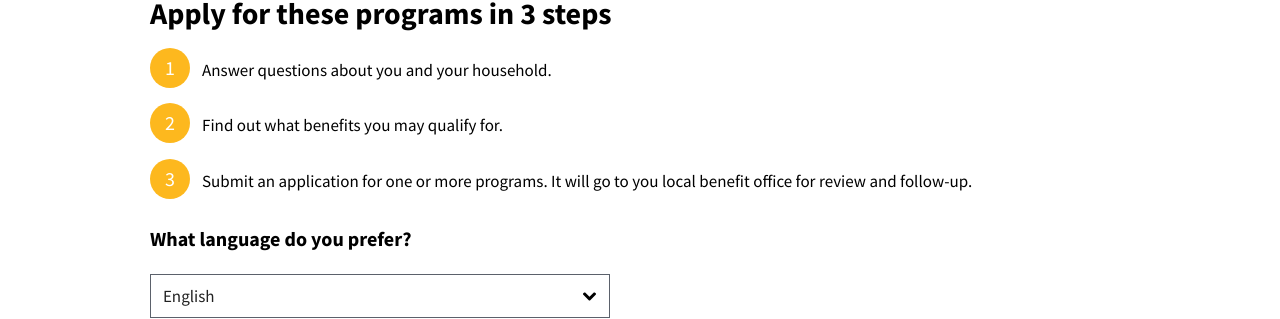
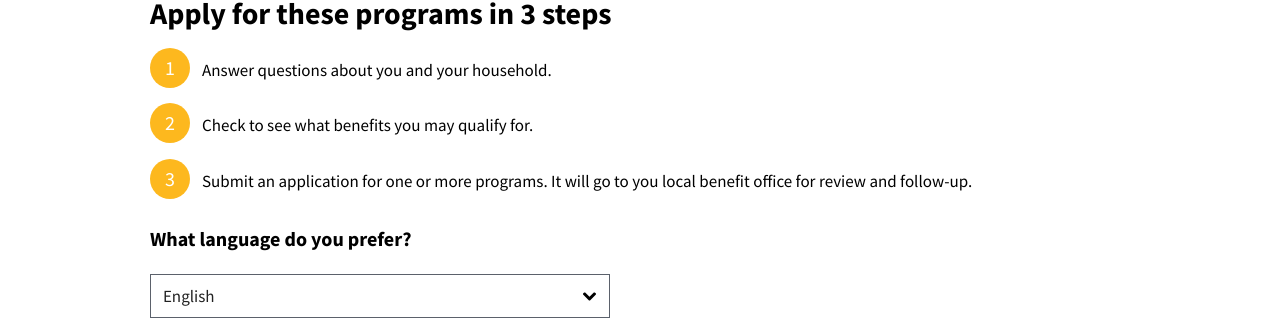
Before and after one commit to usds/benefits-enrollment-prototype, a Jekyll site: the page built from welcome.html, in a window 1280 px wide. Shown: the part 767-1086 px from the top of the page. Built offline with Jekyll 4.4.1, drawn with Linux system fonts in a browser that asks for light colours.

Commit message:
homepage text

```diff
--- a/welcome.html
+++ b/welcome.html
@@ -28,7 +28,7 @@ layout: basic
 		<h2>Apply for these programs in 3 steps</h2>
 		<ul class="styled-numbered-list">
 			<li>Answer questions about you and your household.</li>
-			<li>Find out what benefits you may qualify for.</li>
+			<li>Check to see what benefits you may qualify for.</li>
 			<li>Submit an application for one or more programs. It will go to you local benefit office for review and follow-up.</li>
 		</ul>
 
```
